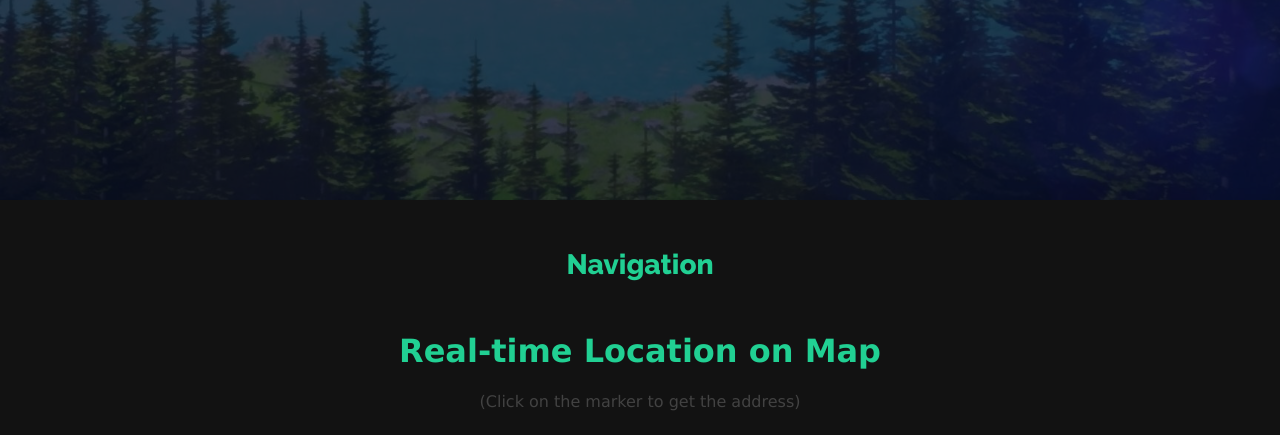
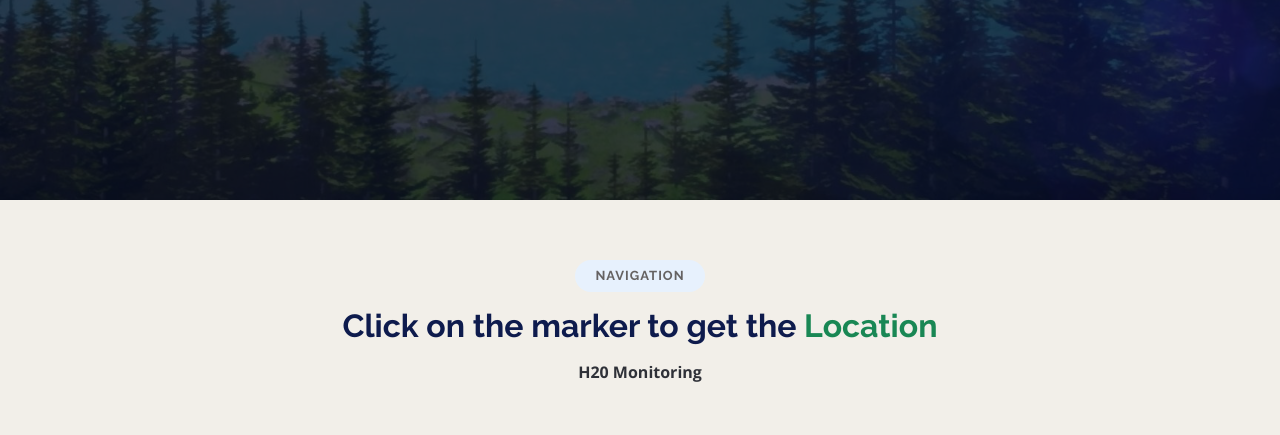
Before and after one commit to PrithvirajSawant/ISRO-B.E._Final_Year_Project, a Flask app: page /livelocation in a window 1280 px wide. Shown: the part 600-1035 px from the top of the page. Run offline with Flask 3, Linux system fonts and the light colour scheme; parts of the project's set-up code (start-up, migrations or seed data) failed here and were passed over; some libraries are stand-ins or nearby versions.

Commit message:
UI update#3

```diff
--- a/static/css/about.css
+++ b/static/css/about.css
@@ -114,6 +114,11 @@ section {
     color: #fff;
   }
 
+  .featured-services .icon-box:hover .title .tru,
+  .featured-services .icon-box:hover .description {
+    color: #fff;
+  }
+
   .featured-services .icon-box:hover .icon i {
     color: #fff;
   }
@@ -149,3 +154,13 @@ section {
   .dp:hover{
     color:#21d093;
   }
+
+  .tru{
+    color: #000;
+  }
+
+  #map { height: 500px; }
+
+  .extra{
+    background-color: #f2efe9;
+  }
--- a/templates/livelocation.html
+++ b/templates/livelocation.html
@@ -6,10 +6,10 @@ LiveLocation
 
 
 {% block body %}
-<br>
+<!-- <br>
 <br>
  <h3 class="text-center"><span style="font-size: 1.9 vrem;
-  font-weight: 800; color: #21d093;">Navigation</span> </h3>
+  font-weight: 800; color: #21d093;">Navigation</span> </h3> -->
 
  <!DOCTYPE html>
 <html>
@@ -20,7 +20,7 @@ LiveLocation
   <!-- Include Leaflet CSS -->
   <link rel="stylesheet" href="https://cdnjs.cloudflare.com/ajax/libs/leaflet/1.7.1/leaflet.min.css" />
   <!-- Include custom CSS -->
-  <style>
+  <!-- <style>
     #map { height: 500px; }
     body {
       background-color: #121212;
@@ -44,12 +44,20 @@ LiveLocation
     p:hover{
       color: #fff;
     }
-  </style>
+  </style> -->
 
 </head>
 <body>
-  <h1>Real-time Location on Map</h1>
-  <p>(Click on the marker to get the address)</p>
+  <!-- <h1>Real-time Location on Map</h1>
+  <p>(Click on the marker to get the address)</p> -->
+  <section id="featured-services" class="featured-services extra">
+    <div class="container" data-aos="fade-up">
+      <div class="section-title">
+        <h2>Navigation</h2>
+        <h3>Click on the marker to get the<span> Location</span></h3>
+        <p>H20 Monitoring</p>
+      </div>
+  </section>
   <!-- Create map container -->
   <div id="map"></div>
   <!-- Include Leaflet JavaScript -->
```
Also changed, not shown: templates/Aboutus.html (+4 -4 lines).
